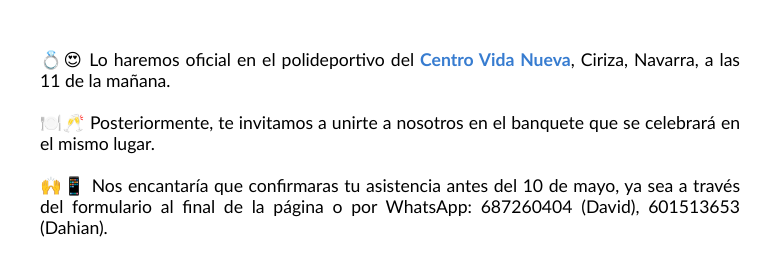
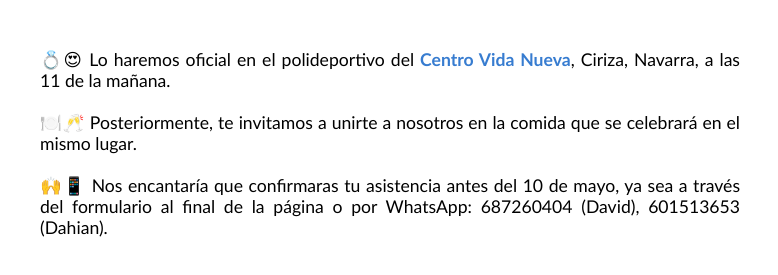
Before and after one commit to DavidDahi/DavidyDahian, a plain HTML site: page index.html in a window 1280 px wide. Shown: the part 1350-1625 px from the top of the page, 250-1028 px from the left. Drawn offline with Linux system fonts and the light colour scheme.

Commit message:
index.html

```diff
--- a/index.html
+++ b/index.html
@@ -51,8 +51,8 @@
           <a href="https://maps.app.goo.gl/5jbtau56xmYC5DvAA" class="custom-link"
             >Centro Vida Nueva</a
           >, Ciriza, Navarra, a las 11 de la mañana.<br /><br />
-          🍽️🥂 Posteriormente, te invitamos a unirte a nosotros en el
-          banquete que se celebrará en el mismo lugar.
+          🍽️🥂 Posteriormente, te invitamos a unirte a nosotros en la
+          comida que se celebrará en el mismo lugar.
           <br /><br />🙌📱 Nos encantaría que confirmaras tu asistencia antes del 10 de mayo, ya sea a través del formulario al final de la página o
           por WhatsApp: 687260404 (David), 601513653 (Dahian).<br /><br />
         </p>
```
